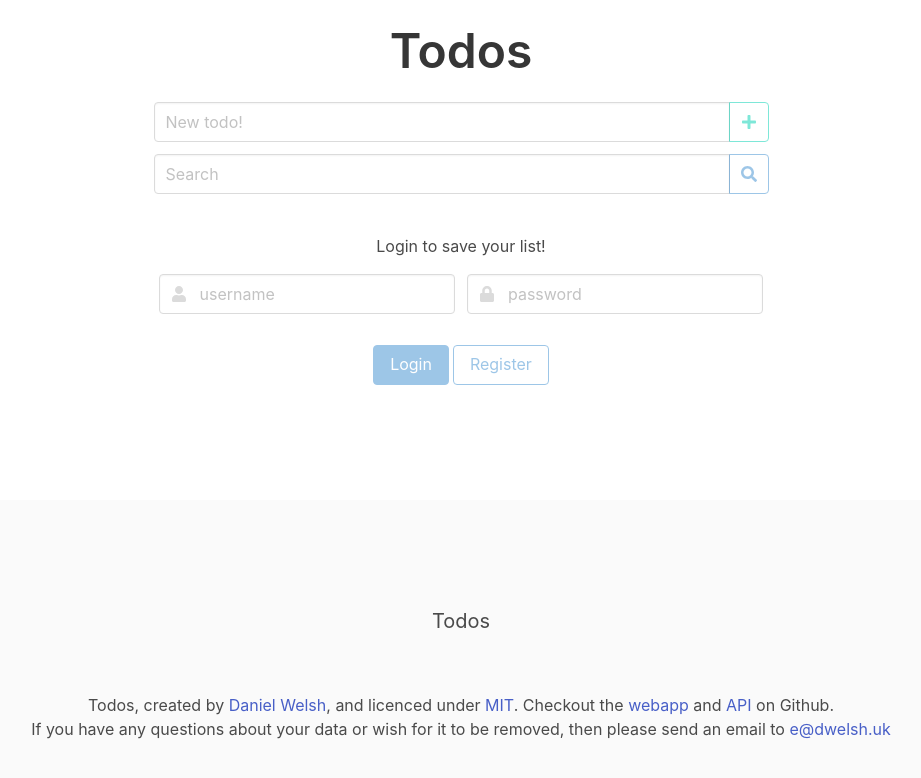
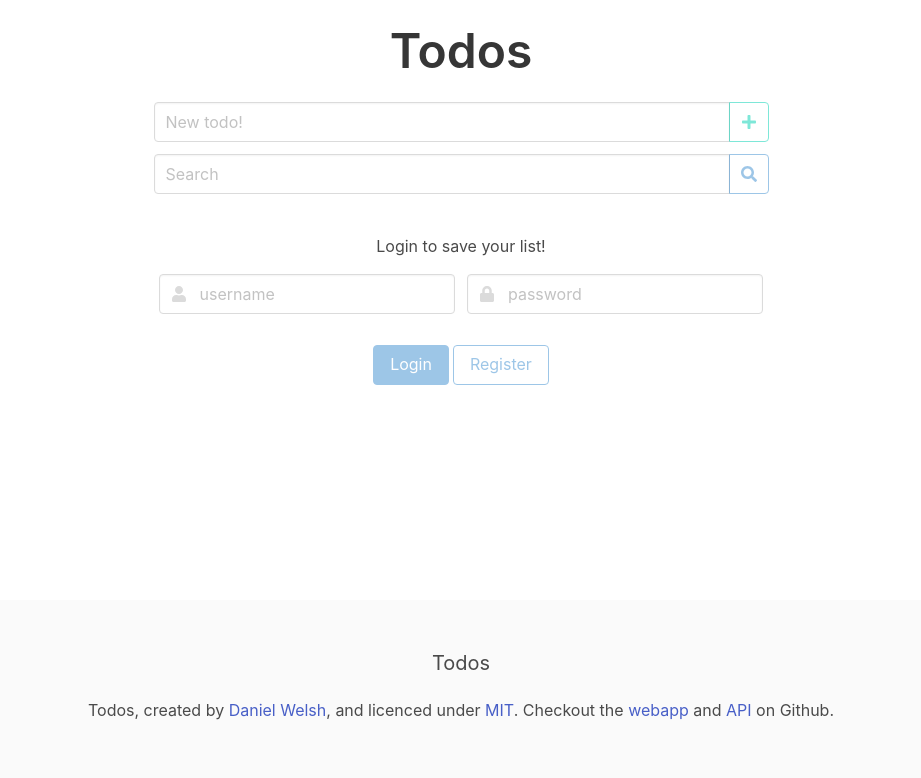
Before and after one commit to wel-shy/todo-webapp, a Vue app: page / in a window 1280 px wide. Shown: the top 778 px of the page, without its empty margins (179-1100 px from the left). Built offline with nearby package versions, Linux system fonts and the light colour scheme.

Commit message:
:lipstick: Shortening footer

```diff
--- a/src/components/FooterBar.vue
+++ b/src/components/FooterBar.vue
@@ -1,8 +1,8 @@
 <template lang="pug">
   footer#footer-bar.footer.has-text-centered.is-small
     div.container
-      p.is-size-5 Todos
-      p Todos, created by&nbsp;
+      p.is-size-5.header Todos
+      p.content Todos, created by&nbsp;
         |
         a(
         href="https://dwelsh.uk"
@@ -20,12 +20,6 @@
         href="https://github.com/wel-shy/todo"
         ) API
         | &nbsp;on Github.
-        br
-        | If you have any questions about your data or wish for it to be removed, then please
-        | send an email to&nbsp;
-        a(
-        href="mailto:e@dwelsh.uk"
-        ) e@dwelsh.uk
 </template>
 
 <script>
@@ -34,12 +28,21 @@ export default {
 };
 </script>
 
-<style scoped>
+<style lang="scss" scoped>
   footer {
-    height: 300px;
+    height: 200px;
     position: fixed;
     bottom: 0;
     width: 100%;
+    padding-bottom: 10px;
+
+    .header{
+      padding-top: 0;
+    }
+    .content {
+      padding-bottom: 0;
+      padding-top: 20px;
+    }
   }
   p {
     padding-top: 5%;
```
